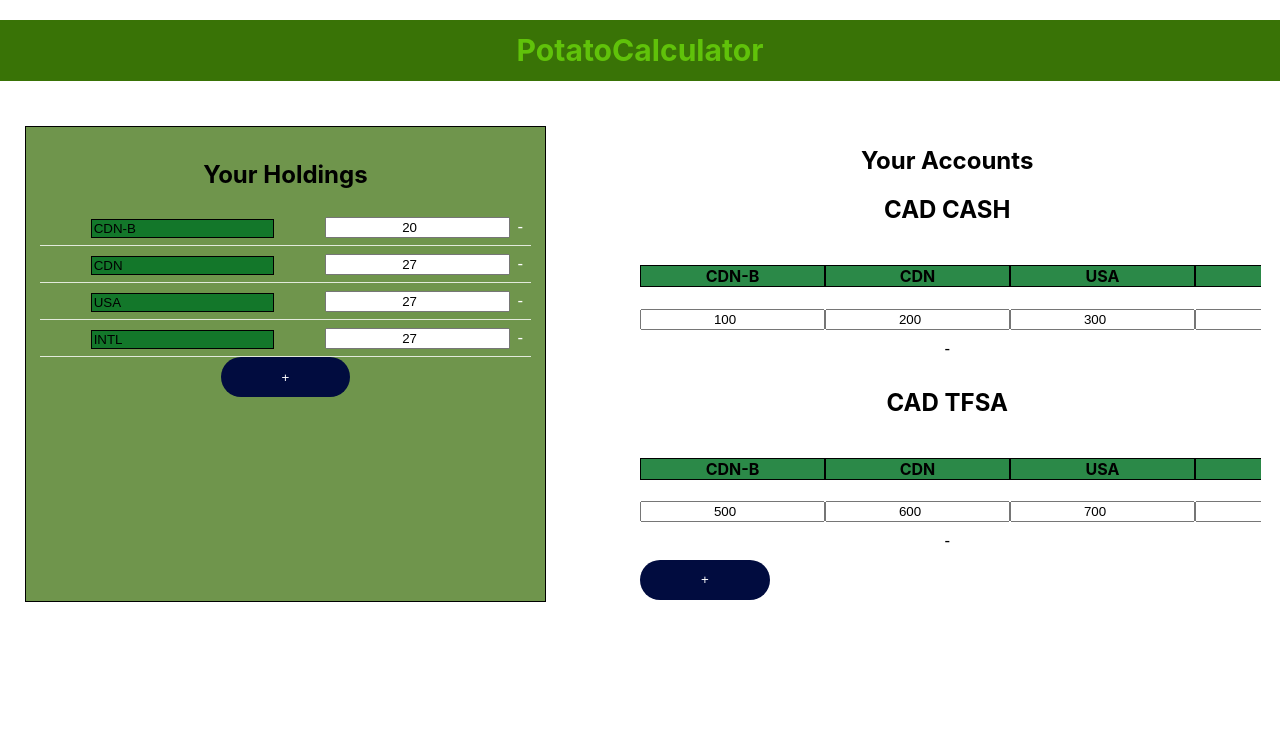
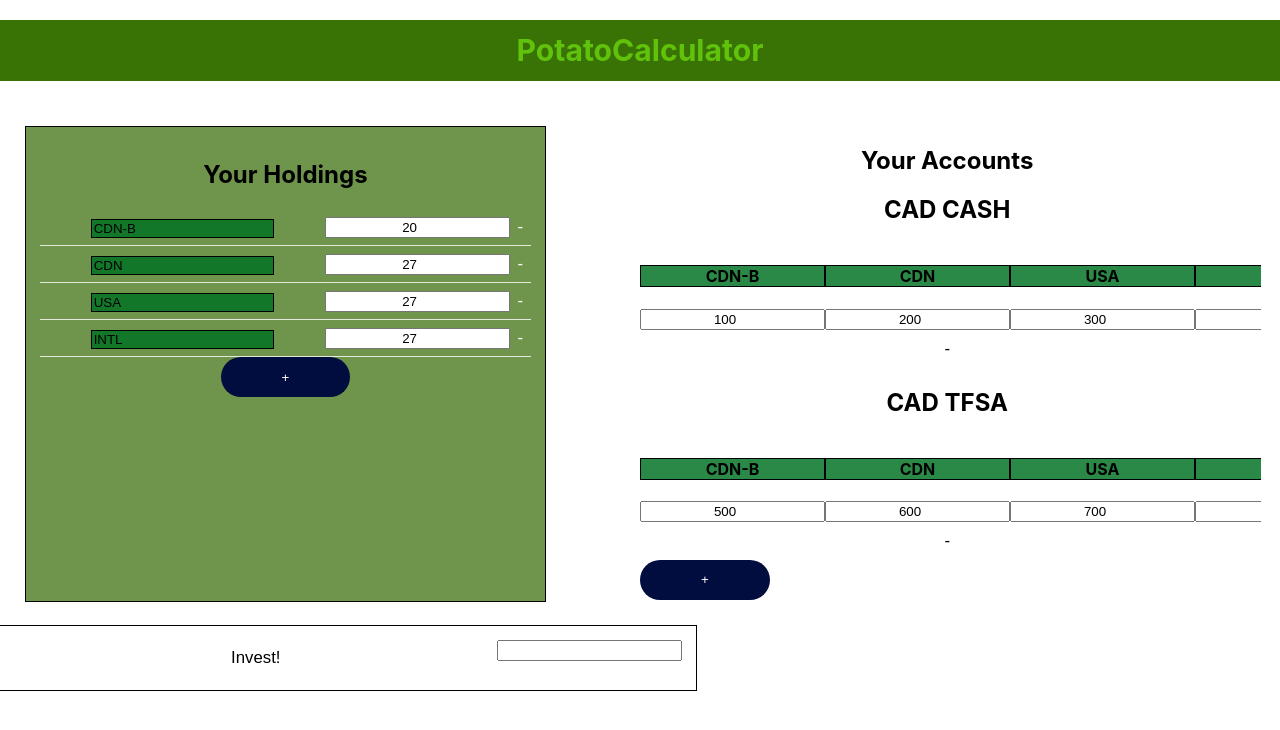
Before and after one commit to nikolamarunic/potatocalculator, a React (Create React App) app: page / in a window 1280 px wide. Shown: the top 730 px of the page. Built offline with nearby package versions, Linux system fonts and the light colour scheme.

Commit message:
Added invest button and field. Currently does not have functionality

```diff
--- a/src/Components/App/App.css
+++ b/src/Components/App/App.css
@@ -1,6 +1,4 @@
-.App {
-  text-align: center;
-}
+
 
 .App-logo {
   height: 40vmin;
@@ -35,6 +33,7 @@ h2 {
 }
 
 .App {
+  text-align: center;
   height: 100%;
   width: 100%;
   padding: 0 17% 10% 17%;
@@ -44,7 +43,9 @@ h2 {
   background-repeat: no-repeat;
   font-weight: 500;
   color: #fff;
-
+}
+.invest {
+  text-align: center;
 }
 
 /* required so that the accounts take up a smaller portion of the screen*/
--- a/src/Components/App/App.js
+++ b/src/Components/App/App.js
@@ -2,6 +2,8 @@ import React from 'react';
 import './App.css';
 import Holdings from '../Holdings/Holdings';
 import Accounts from '../Accounts/Accounts';
+import Invest from '../Invest/Invest';
+
 
 class App extends React.Component {
   constructor(props) {
@@ -121,8 +123,9 @@ class App extends React.Component {
               onRemove={this.removeAccount} onAdd={this.addAccount} onAmountChange={this.handleAccountAmountChange} />
           </div>
         </div>
-
-
+        <div className="invest">
+        <Invest />
+        </div>
       </div>
     );
   }
--- /dev/null
+++ b/src/Components/Invest/Invest.css
@@ -0,0 +1,24 @@
+.Invest {
+  width: 40%;
+  align-items: center;
+  overflow-y: scroll;
+  padding: .88rem;
+  outline: 1px solid black;
+  display: table-cell;
+  text-align: center;
+
+}
+
+.Invest-action {
+  cursor: pointer;
+  padding: .5rem;
+  font-size: 1.05rem;
+  transition: color .25s;
+  border: 0px;
+  background-color: rgba(0, 0, 0, 0);
+  color: black;
+}
+
+.Account-action:hover {
+  color: rgba(265, 265, 265, .5);
+}
--- /dev/null
+++ b/src/Components/Invest/Invest.js
@@ -0,0 +1,29 @@
+import React from 'react';
+import './Invest.css';
+
+class Invest extends React.Component {
+  constructor(props) {
+    super(props);
+
+    this.handleAmountChange.bind(this);
+  }
+
+  handleAmountChange(event) {
+    return event.target.value;
+  }
+
+  renderAction() {
+    return <button className="Invest-action" onClick={this.invest}>Invest!</button>
+  }
+
+  render() {
+    return (
+      <div className="Invest">
+         {this.renderAction()}
+         <input key={this.key} type='number' className="value" onChange = {this.handleAmountChange}></input>
+      </div>
+    );
+  }
+}
+
+export default Invest;
```
